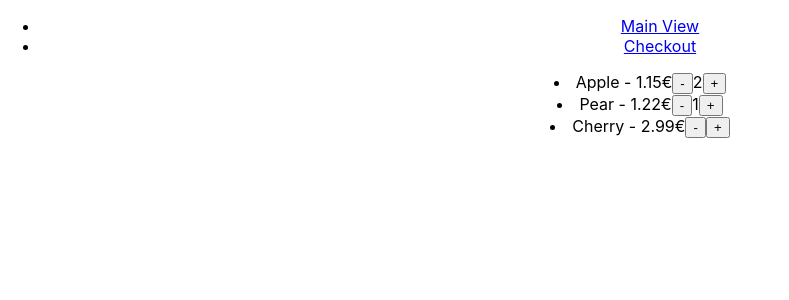
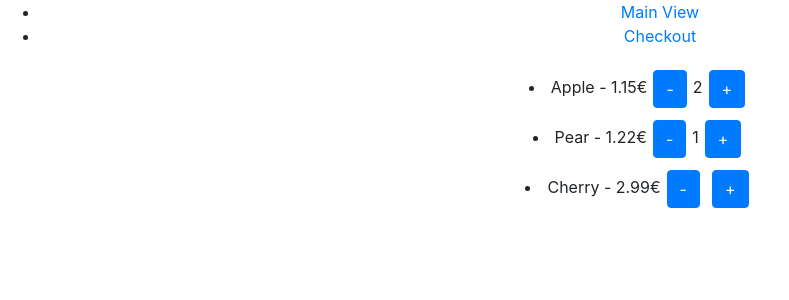
Before and after one commit to Arcany/Webapp-for-HCI-course, a React (Create React App) app: page / in a window 1280 px wide. Shown: the top 300 px of the page, without its empty margins (0-789 px from the left). Built offline with nearby package versions, Linux system fonts and the light colour scheme.

Commit message:
Add react-bootstrap.

```diff
--- a/package.json
+++ b/package.json
@@ -13,8 +13,10 @@
     "@types/react-redux": "^7.1.7",
     "@types/react-router-dom": "^5.1.5",
     "@types/redux": "^3.6.0",
+    "bootstrap": "^4.4.1",
     "node-sass": "^4.14.0",
     "react": "^16.13.1",
+    "react-bootstrap": "^1.0.1",
     "react-dom": "^16.13.1",
     "react-redux": "^7.2.0",
     "react-router-dom": "^5.1.2",
--- a/src/App.scss
+++ b/src/App.scss
@@ -1,3 +1,9 @@
+@import "~bootstrap/scss/bootstrap";
+
 .App {
   text-align: center;
 }
+
+Button {
+  margin: 6px;
+}
--- a/src/components/ShopView.tsx
+++ b/src/components/ShopView.tsx
@@ -1,6 +1,7 @@
 import React from "react";
 import { Product } from "../redux/state";
 import { ReduxProps } from "../containers/ShopViewContainer";
+import Button from "react-bootstrap/Button";
 
 export interface StateProps {
   products: {[productId: string]: Product};
@@ -11,9 +12,9 @@ class ShopView extends React.Component<ReduxProps, {}> {
     const products = Object.entries(this.props.products).map(([id, product]) =>
       <li key={id}>
         {product.name} - {product.price}€
-        <button onClick={() => this.props.setCartProductQuantity(id, (product.cart?.quantity ?? 0) - 1)}>-</button>
+        <Button onClick={() => this.props.setCartProductQuantity(id, (product.cart?.quantity ?? 0) - 1)}>-</Button>
         {product.cart?.quantity}
-        <button onClick={() => this.props.setCartProductQuantity(id, (product.cart?.quantity ?? 0) + 1)}>+</button>
+        <Button onClick={() => this.props.setCartProductQuantity(id, (product.cart?.quantity ?? 0) + 1)}>+</Button>
       </li>
     );
 
```
Also changed, not shown: 1 other file (tests, documents, lock files or other folders).
